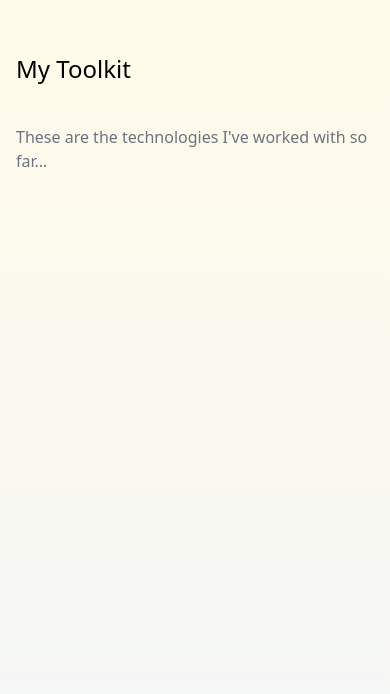
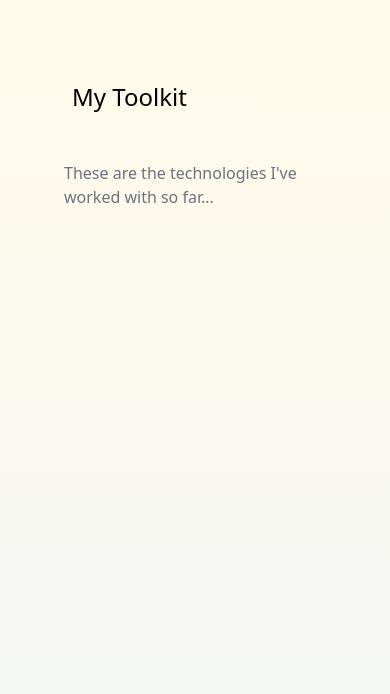
Before and after one commit to ashleydelic/portfolio-remake, a React (Create React App) app: page / in a window 390 px wide. Shown: the part 5170-5864 px from the top of the page. Built offline with nearby package versions, Linux system fonts and the light colour scheme.

Commit message:
more mobile dev positioning fixes and contact paragraph update

```diff
--- a/src/components/Contact.js
+++ b/src/components/Contact.js
@@ -6,11 +6,11 @@ AOS.init();
 
 const Contact = () => {
   return (
-    <div data-AOS="fade-left" data-aos-duration="1500" name="contact" className="w-full h-screen bg-gradient-to-br from-slate-100 pt-20 to-white">
+    <div data-AOS="fade-left" data-aos-duration="1500" name="contact" className="w-full h-screen bg-slate-100 pt-20 ">
       <div className="felx flex-col p-4 justify-center max-w-screen-lg mx-auto h-full">
         <div className="pb-8">
           <p className="md:text-3xl text-2xl mb-4 font-medium">Let's connect! 🤝</p>
-          <p className="py-6 text-gray-500">Submit form below to get in touch </p>
+          <p className="py-6 text-gray-500">I'm interested in junior software developer opportunities, a cup of virtual coffee is a must as well! Feel free to use the form below and we can have a chat, thanks for everything and take care!</p>
         </div>
 
         <div className="">
--- a/src/components/Toolkit.js
+++ b/src/components/Toolkit.js
@@ -81,15 +81,15 @@ const Toolkit = () => {
   return (
     <div
       name="toolkit"
-      className=" bg-gradient-to-b from-amber-50 to-slate-100 w-full h-screen sm:h-full md:h-full"
+      className=" bg-gradient-to-b from-amber-50 p-12 to-slate-100  w-full h-screen"
     >
       <div className=" max-w-screen-lg  mx-auto p-4 flex flex-col justify-center w-full h-full">
-        <div className="pb-8">
-          <p className="md:text-3xl text-2xl mb-4 font-medium">My Toolkit</p>
+        <div>
+          <p className="md:text-3xl text-2xl mb-4 p-2 mt-24 font-medium">My Toolkit</p>
           <p className="py-6 text-gray-500">These are the technologies I've worked with so far...</p>
         </div>
 
-        <div data-AOS="fade-down" data-aos-duration="1500" className="grid grid-cols-3 w-full sm:grid-cols-4 gap-8 py-6 px-8 sm:px-4">
+        <div data-AOS="fade-down" data-aos-duration="1500" className="grid grid-cols-3 w-full sm:grid-cols-5 mb-12 gap-8 py-6 px-8 sm:px-4">
           {icons.map(({ id, title, src, style }) => (
             <div key={id} className={`hover:scale-105 duration-500 shadow-md rounded-lg p-1 text-center ${style}`}>
               <div className="p-12">
```
